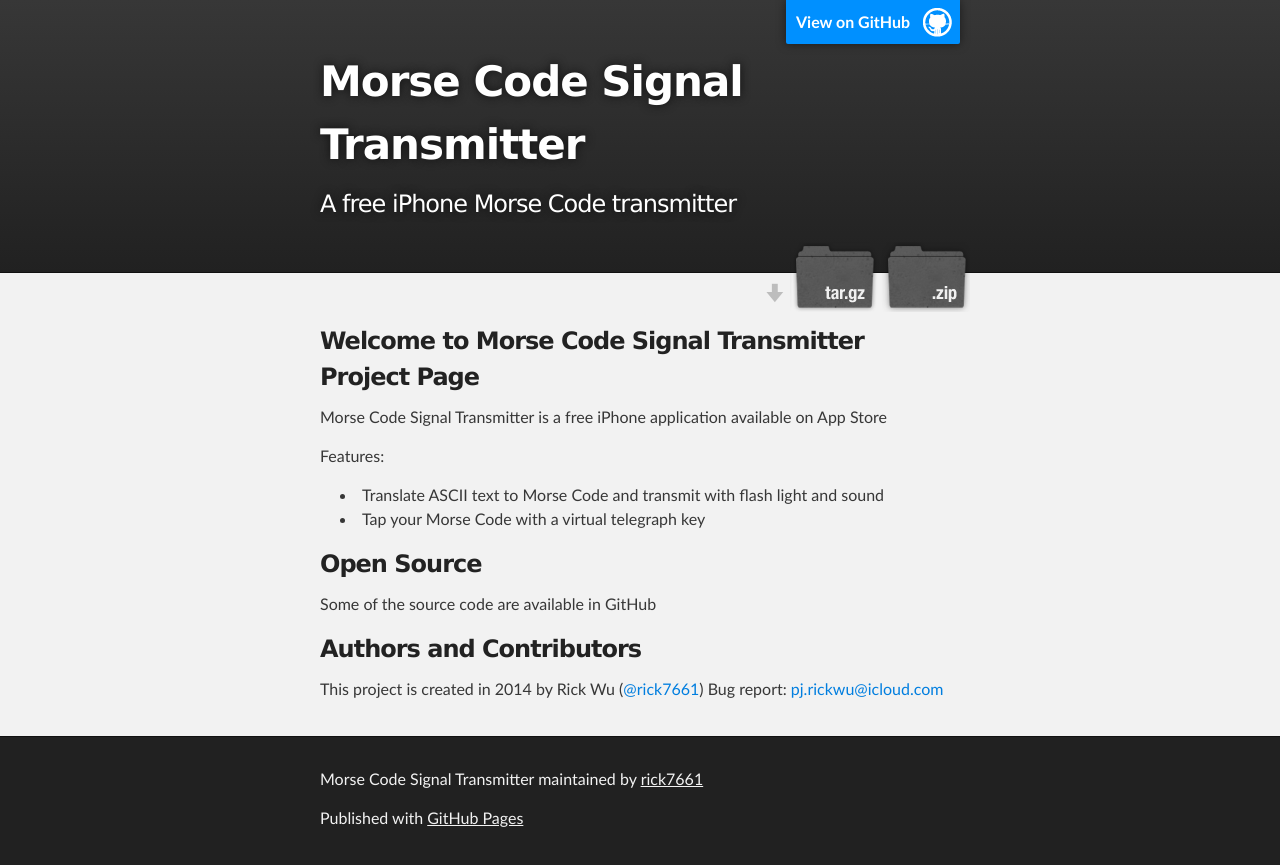
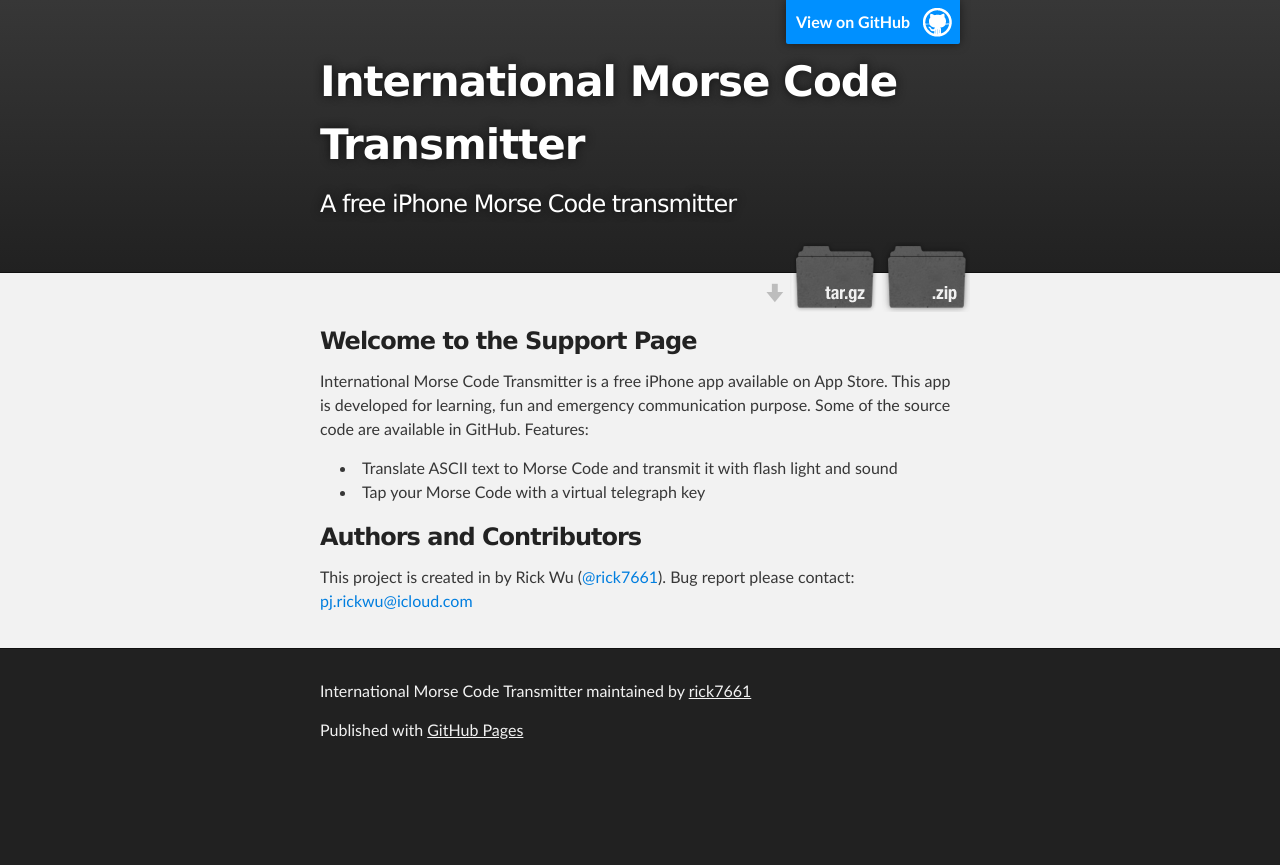
Before and after one commit to rick7661/MorseCodeTranslator, a plain HTML site: page index.html in a window 1280 px wide. After the commit the page ends 800 px from the top, so only its background shows below. Drawn offline with Linux system fonts and the light colour scheme.

Commit message:
Update github pages content

```diff
--- a/index.html
+++ b/index.html
@@ -4,11 +4,11 @@
   <head>
     <meta charset='utf-8' />
     <meta http-equiv="X-UA-Compatible" content="chrome=1" />
-    <meta name="description" content="Morse Code Signal Transmitter : A free iPhone Morse Code transmitter" />
+    <meta name="description" content="International Morse Code Transmitter : A free iPhone Morse Code transmitter" />
 
     <link rel="stylesheet" type="text/css" media="screen" href="stylesheets/stylesheet.css">
 
-    <title>Morse Code Signal Transmitter</title>
+    <title>International Morse Code Transmitter</title>
   </head>
 
   <body>
@@ -18,7 +18,7 @@
         <header class="inner">
           <a id="forkme_banner" href="https://github.com/rick7661/MorseCodeTranslator">View on GitHub</a>
 
-          <h1 id="project_title">Morse Code Signal Transmitter</h1>
+          <h1 id="project_title">International Morse Code Transmitter</h1>
           <h2 id="project_tagline">A free iPhone Morse Code transmitter</h2>
 
             <section id="downloads">
@@ -32,32 +32,26 @@
     <div id="main_content_wrap" class="outer">
       <section id="main_content" class="inner">
         <h3>
-<a name="welcome-to-morse-code-signal-transmitter-project-page" class="anchor" href="#welcome-to-morse-code-signal-transmitter-project-page"><span class="octicon octicon-link"></span></a>Welcome to Morse Code Signal Transmitter Project Page</h3>
+<a name="welcome-to-the-support-page" class="anchor" href="#welcome-to-the-support-page"><span class="octicon octicon-link"></span></a>Welcome to the Support Page</h3>
 
-<p>Morse Code Signal Transmitter is a free iPhone application available on App Store</p>
-
-<p>Features:</p>
+<p>International Morse Code Transmitter is a free iPhone app available on App Store. This app is developed for learning, fun and emergency communication purpose. Some of the source code are available in GitHub.
+Features:</p>
 
 <ul>
-<li>Translate ASCII text to Morse Code and transmit with flash light and sound</li>
+<li>Translate ASCII text to Morse Code and transmit it with flash light and sound</li>
 <li>Tap your Morse Code with a virtual telegraph key</li>
 </ul><h3>
-<a name="open-source" class="anchor" href="#open-source"><span class="octicon octicon-link"></span></a>Open Source</h3>
-
-<p>Some of the source code are available in GitHub</p>
-
-<h3>
 <a name="authors-and-contributors" class="anchor" href="#authors-and-contributors"><span class="octicon octicon-link"></span></a>Authors and Contributors</h3>
 
-<p>This project is created in 2014 by Rick Wu (<a href="https://github.com/rick7661" class="user-mention">@rick7661</a>)
-Bug report: <a href="mailto:pj.rickwu@icloud.com">pj.rickwu@icloud.com</a></p>
+<p>This project is created in by Rick Wu (<a href="https://github.com/rick7661" class="user-mention">@rick7661</a>).
+Bug report please contact: <a href="mailto:pj.rickwu@icloud.com">pj.rickwu@icloud.com</a></p>
       </section>
     </div>
 
     <!-- FOOTER  -->
     <div id="footer_wrap" class="outer">
       <footer class="inner">
-        <p class="copyright">Morse Code Signal Transmitter maintained by <a href="https://github.com/rick7661">rick7661</a></p>
+        <p class="copyright">International Morse Code Transmitter maintained by <a href="https://github.com/rick7661">rick7661</a></p>
         <p>Published with <a href="http://pages.github.com">GitHub Pages</a></p>
       </footer>
     </div>
--- a/params.json
+++ b/params.json
@@ -1 +1 @@
-{"name":"Morse Code Signal Transmitter","tagline":"A free iPhone Morse Code transmitter","body":"### Welcome to Morse Code Signal Transmitter Project Page\r\nMorse Code Signal Transmitter is a free iPhone application available on App Store\r\n\r\nFeatures:\r\n- Translate ASCII text to Morse Code and transmit with flash light and sound\r\n- Tap your Morse Code with a virtual telegraph key\r\n\r\n\r\n### Open Source\r\nSome of the source code are available in GitHub\r\n\r\n### Authors and Contributors\r\nThis project is created in 2014 by Rick Wu (@rick7661)\r\nBug report: pj.rickwu@icloud.com\r\n","google":"","note":"Don't delete this file! It's used internally to help with page regeneration."}
+{"name":"International Morse Code Transmitter","tagline":"A free iPhone Morse Code transmitter","body":"### Welcome to the Support Page\r\n\r\nInternational Morse Code Transmitter is a free iPhone app available on App Store. This app is developed for learning, fun and emergency communication purpose. Some of the source code are available in GitHub.\r\nFeatures:\r\n- Translate ASCII text to Morse Code and transmit it with flash light and sound\r\n- Tap your Morse Code with a virtual telegraph key\r\n\r\n\r\n### Authors and Contributors\r\n\r\nThis project is created in by Rick Wu (@rick7661).\r\nBug report please contact: pj.rickwu@icloud.com","google":"","note":"Don't delete this file! It's used internally to help with page regeneration."}
```
